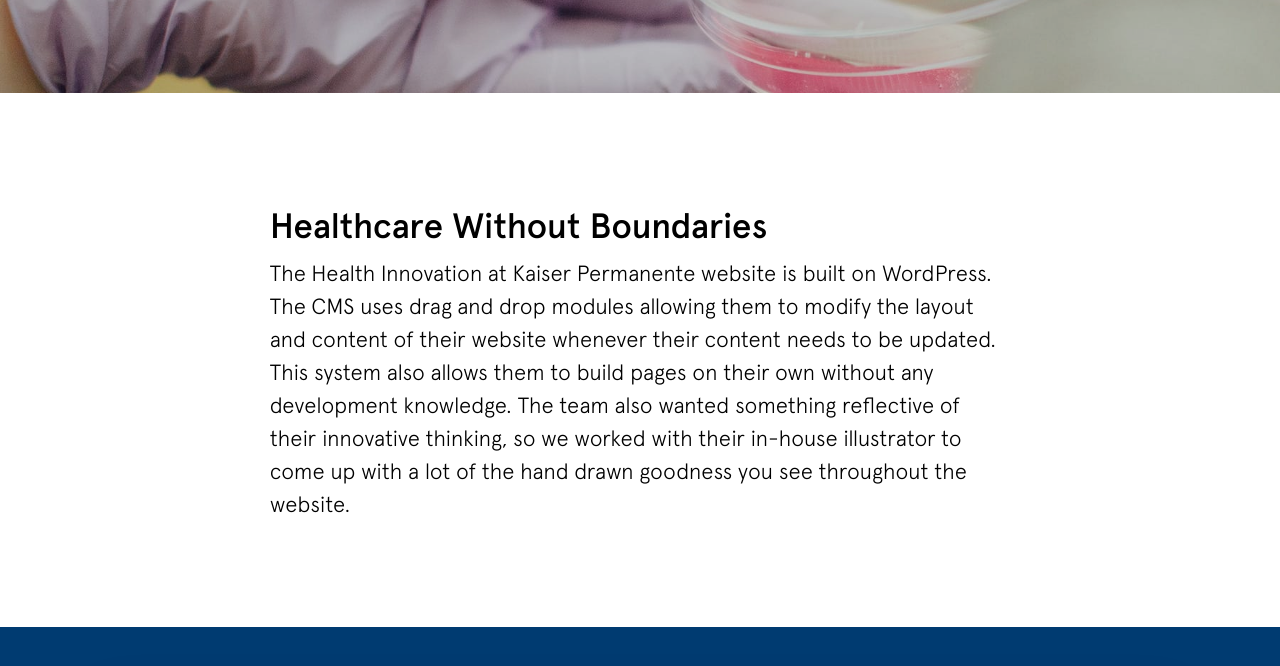
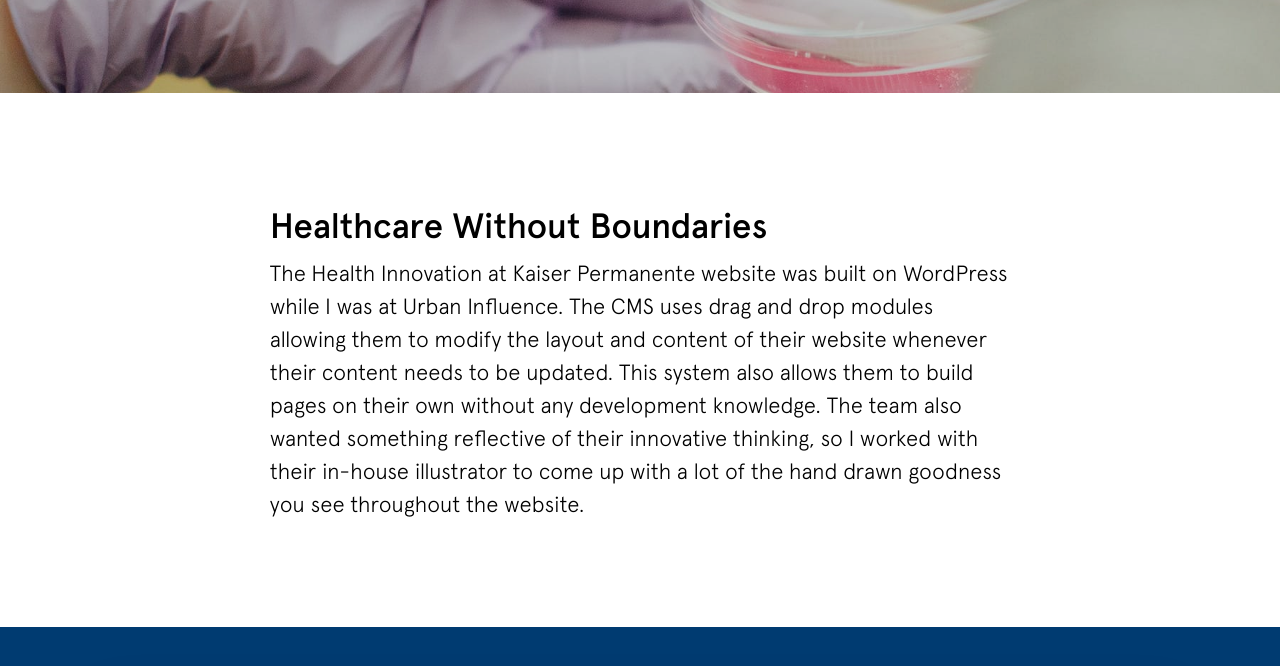
Before and after one commit to thomasvaeth/thomasvaeth.github.io, a Jekyll site: the page built from _work/kaiser-permanente.html, in a window 1280 px wide and 900 px high, scrolled down 630 px, cut to the strip 0-673 px from the top of the window. Shown: the top 666 px of the strip. Built offline with Jekyll 4.4.1, drawn with Linux system fonts in a browser that asks for light colours.

Commit message:
Needed to add UI to description.

```diff
--- a/_work/inrix.html
+++ b/_work/inrix.html
@@ -15,7 +15,7 @@
     </h2>
     <p data-aos="fade-in" data-aos-duration="400" data-aos-delay="100">The new INRIX website was a large-scale WordPress build. The company offers a large set of products and solutions, so a CMS to handle all the content creation was very important.</p>
     <p data-aos="fade-in" data-aos-duration="400" data-aos-delay="100">In addition to their marketing website and CMS, a separate project was built to visualize their traffic data on 1,064 cities in 38 countries. A SPA-style dashboard of city ranking stats was the result after collaborating with their in-house data scientists.</p>
-    <p data-aos="fade-in" data-aos-duration="400" data-aos-delay="100">The INRIX website has received recognition from <a href="https://www.awwwards.com/sites/inrix" target="_blank">Awwwards</a> and <a href="https://www.cssdesignawards.com/sites/inrix/30488/" target="_blank">CSS Design Awards</a>. The Global Traffic Scorecards received a lot of high profile attention, including articles on <a href="https://www.wired.com/2017/02/love-driving-hellish-traffic-visit-cities/" target="_blank">WIRED</a>, <a href="https://www.geekwire.com/2017/think-seattle-worlds-worst-traffic-not-even-close-says-new-study/" target="_blank">GeekWire</a>, <a href="https://www.seattletimes.com/seattle-news/transportation/seattle-is-a-world-class-city-for-traffic-congestion/" target="_blank">The Seattle Times</a>, <a href="https://www.washingtonpost.com/news/dr-gridlock/wp/2017/02/21/d-c-area-lags-in-new-survey-of-global-traffic-congestion/?noredirect=on&utm_term=.afe95a5d838f" target="_blank">The Washington Post</a>, <a href="http://www.phillyvoice.com/traffic-scorecard-ranks-philadelphia-as-one-of-most-congested-cities-in-the-us-/" target="_blank">PhillyVoice</a>, and <a href="http://www.foxnews.com/auto/2017/02/20/traffic-study-ranks-los-angeles-as-worlds-most-clogged-city.html" target="_blank">Fox News</a>.</p>
+    <p data-aos="fade-in" data-aos-duration="400" data-aos-delay="100">The INRIX website was done at Urban Influence and has received recognition from <a href="https://www.awwwards.com/sites/inrix" target="_blank">Awwwards</a> and <a href="https://www.cssdesignawards.com/sites/inrix/30488/" target="_blank">CSS Design Awards</a>. The Global Traffic Scorecards received a lot of high profile attention, including articles on <a href="https://www.wired.com/2017/02/love-driving-hellish-traffic-visit-cities/" target="_blank">WIRED</a>, <a href="https://www.geekwire.com/2017/think-seattle-worlds-worst-traffic-not-even-close-says-new-study/" target="_blank">GeekWire</a>, <a href="https://www.seattletimes.com/seattle-news/transportation/seattle-is-a-world-class-city-for-traffic-congestion/" target="_blank">The Seattle Times</a>, <a href="https://www.washingtonpost.com/news/dr-gridlock/wp/2017/02/21/d-c-area-lags-in-new-survey-of-global-traffic-congestion/?noredirect=on&utm_term=.afe95a5d838f" target="_blank">The Washington Post</a>, <a href="http://www.phillyvoice.com/traffic-scorecard-ranks-philadelphia-as-one-of-most-congested-cities-in-the-us-/" target="_blank">PhillyVoice</a>, and <a href="http://www.foxnews.com/auto/2017/02/20/traffic-study-ranks-los-angeles-as-worlds-most-clogged-city.html" target="_blank">Fox News</a>.</p>
   </div>
 </div>
 
--- a/_work/kaiser-permanente.html
+++ b/_work/kaiser-permanente.html
@@ -13,7 +13,7 @@
     <h2>
       <span data-aos="slice-up" data-aos-duration="400">Healthcare Without Boundaries</span>
     </h2>
-    <p data-aos="fade-in" data-aos-duration="400" data-aos-delay="100">The Health Innovation at Kaiser Permanente website is built on WordPress. The CMS uses drag and drop modules allowing them to modify the layout and content of their website whenever their content needs to be updated. This system also allows them to build pages on their own without any development knowledge. The team also wanted something reflective of their innovative thinking, so we worked with their in-house illustrator to come up with a lot of the hand drawn goodness you see throughout the website.</p>
+    <p data-aos="fade-in" data-aos-duration="400" data-aos-delay="100">The Health Innovation at Kaiser Permanente website was built on WordPress while I was at Urban Influence. The CMS uses drag and drop modules allowing them to modify the layout and content of their website whenever their content needs to be updated. This system also allows them to build pages on their own without any development knowledge. The team also wanted something reflective of their innovative thinking, so I worked with their in-house illustrator to come up with a lot of the hand drawn goodness you see throughout the website.</p>
   </div>
 </div>
 
--- a/_work/sp-real-estate.html
+++ b/_work/sp-real-estate.html
@@ -14,7 +14,7 @@
       <span data-aos="slice-up" data-aos-duration="400">“Super prime” real estate</span>
     </h2>
     <p data-aos="fade-in" data-aos-duration="400" data-aos-delay="100">S&P is an international real estate boutique specializing in the design, marketing, and sale of luxury and "super prime" real estate and the website needed to reflect the properties in their portfolio. The WordPress website does that through its reserved color palette, animations and interactions, and architectural imagery. The CMS uses drag and drop modules, so they can continue following these patterns with no guidance from designers or developers.</p>
-    <p data-aos="fade-in" data-aos-duration="400" data-aos-delay="100">The S&P website has received recognition from <a href="https://www.awwwards.com/sites/s-p-real-estate-1" target="_blank">Awwwards</a> and <a href="https://www.cssdesignawards.com/sites/s-p-real-estate/31111/" target="_blank">CSS Design Awards</a>.</p>
+    <p data-aos="fade-in" data-aos-duration="400" data-aos-delay="100">The S&P website was done at Urban Influence and has received recognition from <a href="https://www.awwwards.com/sites/s-p-real-estate-1" target="_blank">Awwwards</a> and <a href="https://www.cssdesignawards.com/sites/s-p-real-estate/31111/" target="_blank">CSS Design Awards</a>.</p>
   </div>
 </div>
 
--- a/_work/the-stable-seattle.html
+++ b/_work/the-stable-seattle.html
@@ -13,7 +13,7 @@
     <h2>
       <span data-aos="slice-up" data-aos-duration="400">Celebratory space</span>
     </h2>
-    <p data-aos="fade-in" data-aos-duration="400" data-aos-delay="100">The Stable needed a one-page website that showed off their event space and had the ability to take reservations. I developed them something on WordPress where I ripped out all the extra things they would never need, but still let them manage content and reservations from the CMS. Make sure to click the centaur in the corner to see a secret animation.</p>
+    <p data-aos="fade-in" data-aos-duration="400" data-aos-delay="100">The Stable needed a one-page website that showed off their event space and had the ability to take reservations. I developed them something on WordPress, while I working for Urban Influence, where I ripped out all the extra things they would never need, but still let them manage content and reservations from the CMS. Make sure to click the centaur in the corner to see a secret animation.</p>
   </div>
 </div>
 
```
